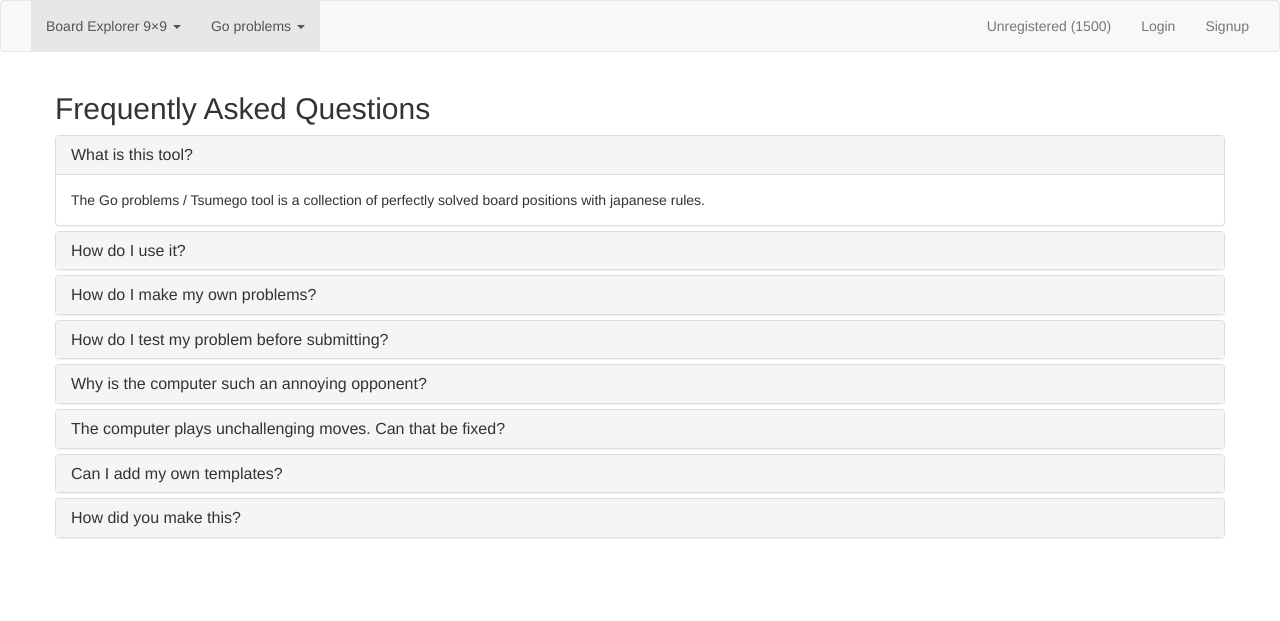
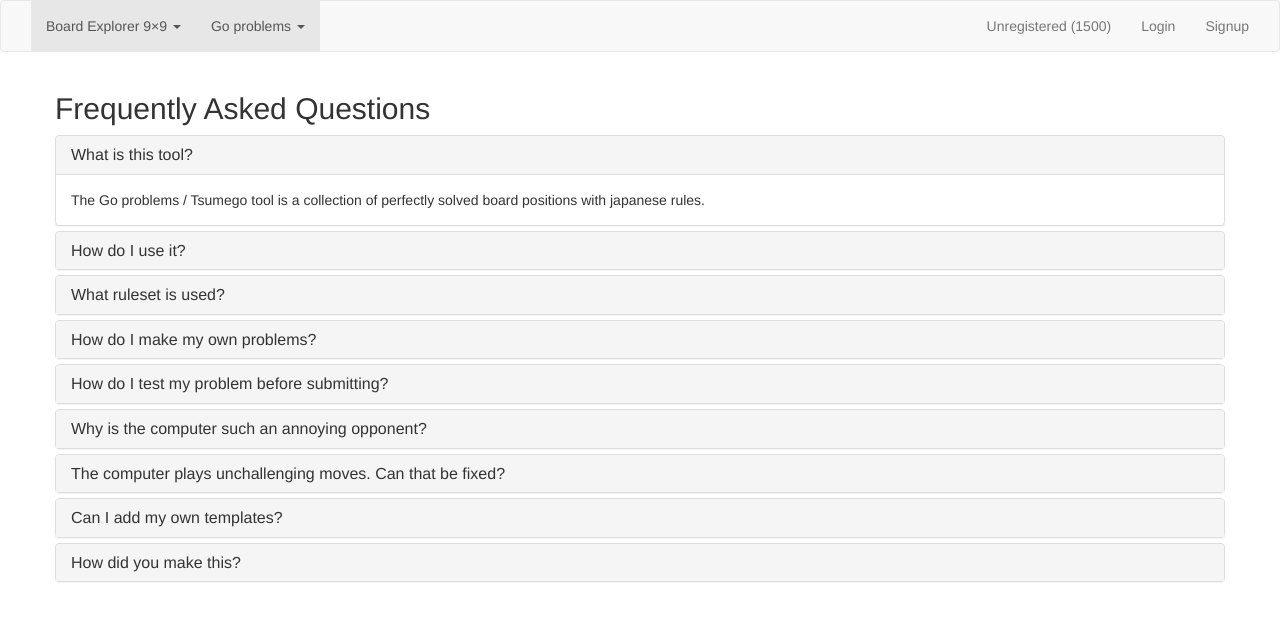
Before and after one commit to frostburn/divine_move, a Django app: template templates/tsumego_faq.html in a window 1280 px wide. Shown: the top 621 px of the page. Run offline with Django 3.2, Linux system fonts and the light colour scheme; the template is opened without the code that fills it, so the values that code supplies are empty; some libraries are stand-ins or nearby versions.

Commit message:
Add a not about the ruleset in the FAQ. Dynamically update the navbar ELO.

```diff
--- a/static/jsx/tsumego.jsx
+++ b/static/jsx/tsumego.jsx
@@ -561,6 +561,7 @@ var Game = React.createClass({
                     "user_status": user_status,
                     "problem_status": problem_status,
                 });
+                $("#user_elo").text(data.navbar_elo);
             }
         )
         .catch(
--- a/templates/base.html
+++ b/templates/base.html
@@ -49,10 +49,10 @@
       </ul>
       <ul class="nav navbar-nav navbar-right">
         {% if user.is_authenticated %}
-          <li><a href="{% url 'profile' %}">{{ user.username }} ({{ user.profile.elo|floatformat:0 }})</a></li>
+          <li><a href="{% url 'profile' %}">{{ user.username }} (<span id="user_elo">{{ user.profile.elo|floatformat:0 }}</span>)</a></li>
           <li><a href="{% url 'logout' %}">Logout</a></li>
         {% else %}
-          <li><a href="{% url 'signup' %}">Unregistered ({{ request.session.elo|default:1500|floatformat:0 }})</a></li>
+          <li><a href="{% url 'signup' %}">Unregistered (<span id="user_elo">{{ request.session.elo|default:1500|floatformat:0 }}</span>)</a></li>
           <li><a href="{% url 'login' %}">Login</a></li>
           <li><a href="{% url 'signup' %}">Signup</a></li>
         {% endif %}
--- a/templates/tsumego_faq.html
+++ b/templates/tsumego_faq.html
@@ -1,5 +1,5 @@
 {% extends "base.html" %}
-{% block title %}Board Explorer 9&times;9 FAQ{% endblock %}
+{% block title %}Tsumego FAQ{% endblock %}
 {% block content %}
     <div class="row">
         <h2>Frequently Asked Questions</h2>
@@ -34,6 +34,20 @@
                 <p>
                   In some problems you also have ko threats at your disposal. You can see the number on the right-hand side. With a ko threat you can take a ko back immediately. If you have negative ko threats it means that they are your opponent's ko threats. In that case avoid ko at all costs.
                 </p>
+              </div>
+            </div>
+          </div>
+          <div class="panel panel-default">
+            <div class="panel-heading" role="tab" id="headingTwoAndHalf">
+              <h4 class="panel-title">
+                <a class="collapsed" role="button" data-toggle="collapse" data-parent="#accordion" href="#collapseTwoAndHalf" aria-expanded="false" aria-controls="collapseTwoAndHalf">
+                  What ruleset is used?
+                </a>
+              </h4>
+            </div>
+            <div id="collapseTwoAndHalf" class="panel-collapse collapse" role="tabpanel" aria-labelledby="headingTwoAndHalf">
+              <div class="panel-body">
+                Modified Japanese rules without super-ko. You get points for each capture, each capture you could make and each point completely surrounded by your stones (territory). Territory includes points under dead (capturable) stones, eyes in seki and false eyes that the opponent cannot force you to fill.
               </div>
             </div>
           </div>
--- a/tsumego_views.py
+++ b/tsumego_views.py
@@ -373,6 +373,7 @@ class TsumegoJSONView(View):
             self._set_user_elo(request, user_elo, problem)
         one_decimal = "{:.1f}"
         return {
+            "navbar_elo": "{:.0f}".format(user_elo),
             "user_elo": one_decimal.format(user_elo),
             "user_delta": format_delta(user_delta),
             "problem_name": problem.name,
```
